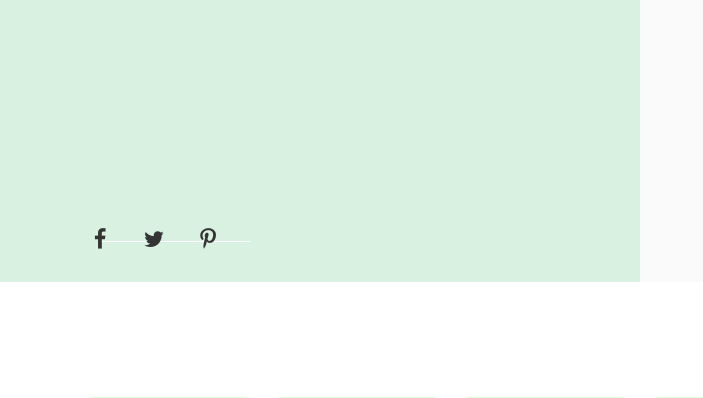
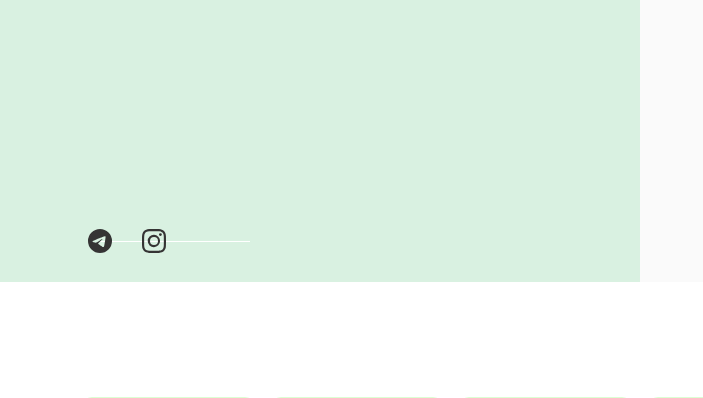
Before and after one commit to radman1007/Aida-Beauty7, a Django app: page / in a window 1280 px wide. Shown: the part 718-1116 px from the top of the page, without its empty margins (0-703 px from the left). Run offline with Django 5.2, Linux system fonts and the light colour scheme; data comes from the database, SQL or seed files in the repository; both versions use the stored data as it was after the commit; data that the repository does not hold is empty; some libraries are stand-ins or nearby versions; some web fonts are replaced.

Commit message:
add instagram and telegram address

```diff
--- a/home/templates/index.html
+++ b/home/templates/index.html
@@ -55,9 +55,16 @@
             <div class="hero-slider-pagination"></div>
         </div>
         <div class="hero-slide-social-media">
-            <a href="https://www.pinterest.com/" target="_blank" rel="noopener"><i class="fa fa-pinterest-p"></i></a>
-            <a href="https://twitter.com/" target="_blank" rel="noopener"><i class="fa fa-twitter"></i></a>
-            <a href="https://www.facebook.com/" target="_blank" rel="noopener"><i class="fa fa-facebook"></i></a>
+            <a href="https://www.instagram.com/aida.beauty7" target="_blank" rel="noopener">
+                <svg xmlns="http://www.w3.org/2000/svg" width="24" height="24" fill="currentColor" class="bi bi-instagram" viewBox="0 0 16 16">
+                    <path d="M8 0C5.829 0 5.556.01 4.703.048 3.85.088 3.269.222 2.76.42a3.9 3.9 0 0 0-1.417.923A3.9 3.9 0 0 0 .42 2.76C.222 3.268.087 3.85.048 4.7.01 5.555 0 5.827 0 8.001c0 2.172.01 2.444.048 3.297.04.852.174 1.433.372 1.942.205.526.478.972.923 1.417.444.445.89.719 1.416.923.51.198 1.09.333 1.942.372C5.555 15.99 5.827 16 8 16s2.444-.01 3.298-.048c.851-.04 1.434-.174 1.943-.372a3.9 3.9 0 0 0 1.416-.923c.445-.445.718-.891.923-1.417.197-.509.332-1.09.372-1.942C15.99 10.445 16 10.173 16 8s-.01-2.445-.048-3.299c-.04-.851-.175-1.433-.372-1.941a3.9 3.9 0 0 0-.923-1.417A3.9 3.9 0 0 0 13.24.42c-.51-.198-1.092-.333-1.943-.372C10.443.01 10.172 0 7.998 0zm-.717 1.442h.718c2.136 0 2.389.007 3.232.046.78.035 1.204.166 1.486.275.373.145.64.319.92.599s.453.546.598.92c.11.281.24.705.275 1.485.039.843.047 1.096.047 3.231s-.008 2.389-.047 3.232c-.035.78-.166 1.203-.275 1.485a2.5 2.5 0 0 1-.599.919c-.28.28-.546.453-.92.598-.28.11-.704.24-1.485.276-.843.038-1.096.047-3.232.047s-2.39-.009-3.233-.047c-.78-.036-1.203-.166-1.485-.276a2.5 2.5 0 0 1-.92-.598 2.5 2.5 0 0 1-.6-.92c-.109-.281-.24-.705-.275-1.485-.038-.843-.046-1.096-.046-3.233s.008-2.388.046-3.231c.036-.78.166-1.204.276-1.486.145-.373.319-.64.599-.92s.546-.453.92-.598c.282-.11.705-.24 1.485-.276.738-.034 1.024-.044 2.515-.045zm4.988 1.328a.96.96 0 1 0 0 1.92.96.96 0 0 0 0-1.92m-4.27 1.122a4.109 4.109 0 1 0 0 8.217 4.109 4.109 0 0 0 0-8.217m0 1.441a2.667 2.667 0 1 1 0 5.334 2.667 2.667 0 0 1 0-5.334"/>
+                </svg>
+            </a>
+            <a href="https://t.me/telegram" target="_blank" rel="noopener">
+                <svg xmlns="http://www.w3.org/2000/svg" width="24" height="24" fill="currentColor" class="bi bi-telegram" viewBox="0 0 16 16">
+                    <path d="M16 8A8 8 0 1 1 0 8a8 8 0 0 1 16 0M8.287 5.906q-1.168.486-4.666 2.01-.567.225-.595.442c-.03.243.275.339.69.47l.175.055c.408.133.958.288 1.243.294q.39.01.868-.32 3.269-2.206 3.374-2.23c.05-.012.12-.026.166.016s.042.12.037.141c-.03.129-1.227 1.241-1.846 1.817-.193.18-.33.307-.358.336a8 8 0 0 1-.188.186c-.38.366-.664.64.015 1.088.327.216.589.393.85.571.284.194.568.387.936.629q.14.092.27.187c.331.236.63.448.997.414.214-.02.435-.22.547-.82.265-1.417.786-4.486.906-5.751a1.4 1.4 0 0 0-.013-.315.34.34 0 0 0-.114-.217.53.53 0 0 0-.31-.093c-.3.005-.763.166-2.984 1.09"/>
+                </svg>
+            </a>
         </div>
     </section>
     <!--== End Hero Area Wrapper ==-->
```
Also changed, not shown: db.sqlite3.
